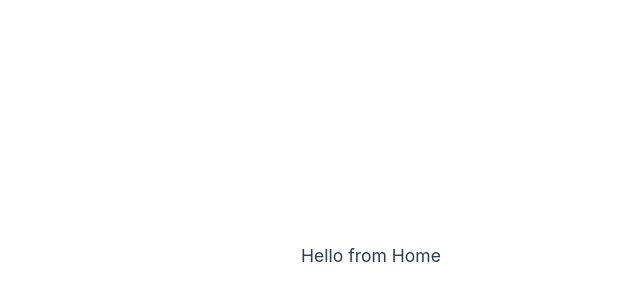
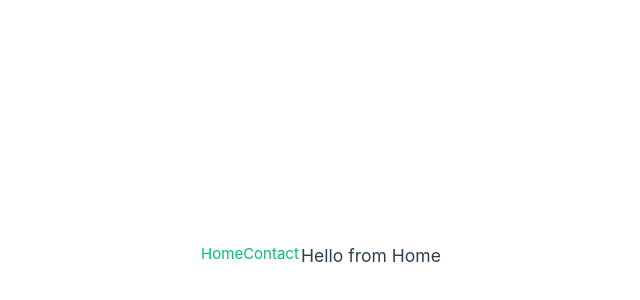
Before and after one commit to thereselinden/vendre-code-challenge, a Vue app: page / in a window 1280 px wide. Shown: the part 144-444 px from the top of the page, without its empty margins (339-979 px from the left). Built offline with nearby package versions, Linux system fonts and the light colour scheme.

Commit message:
nav link routes

```diff
--- a/src/App.vue
+++ b/src/App.vue
@@ -1,7 +1,14 @@
 <script setup></script>
 
 <template>
-  <header></header>
+  <header>
+    <nav>
+      <ul>
+        <router-link :to="{ name: 'Home' }">Home</router-link>
+        <router-link :to="{ name: 'Contact' }">Contact</router-link>
+      </ul>
+    </nav>
+  </header>
   <main>
     <router-view />
   </main>
```
